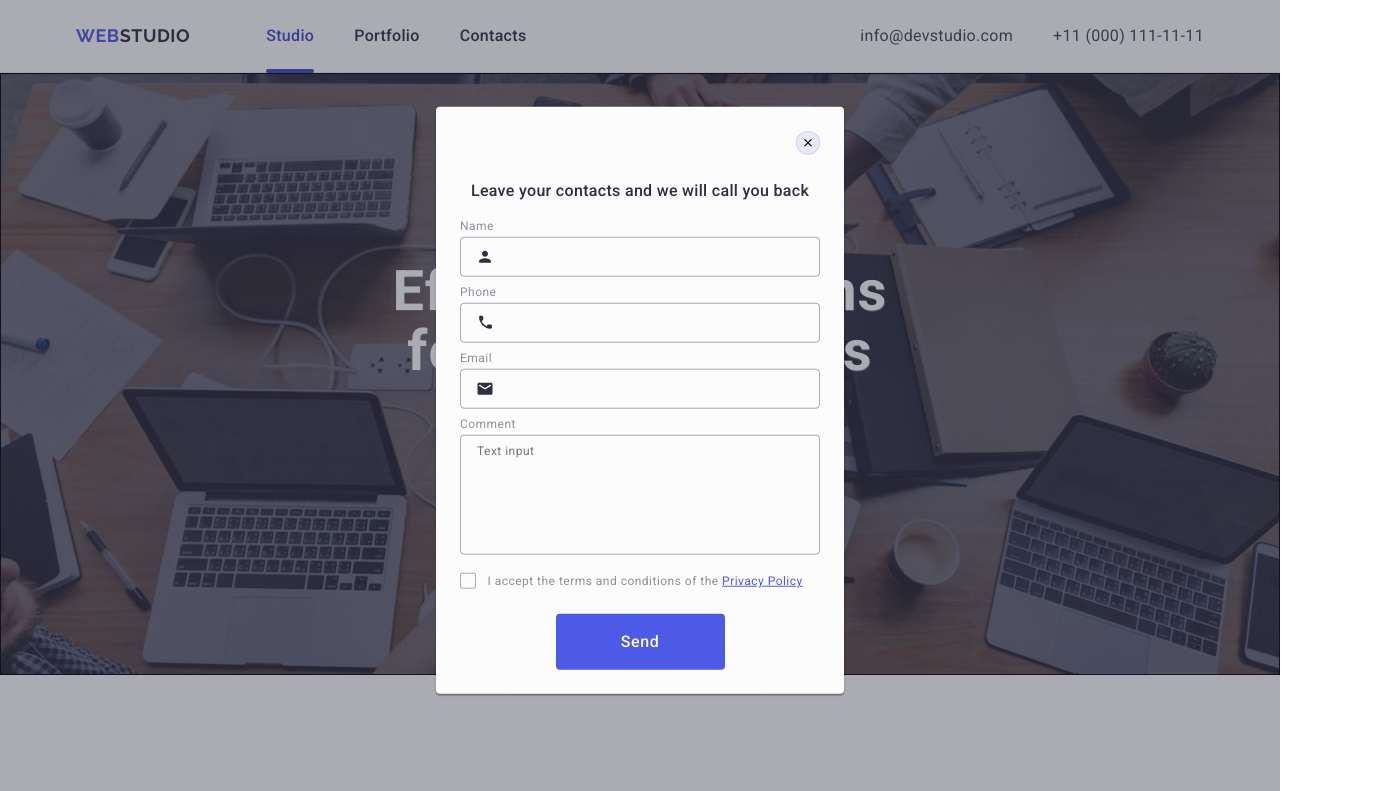
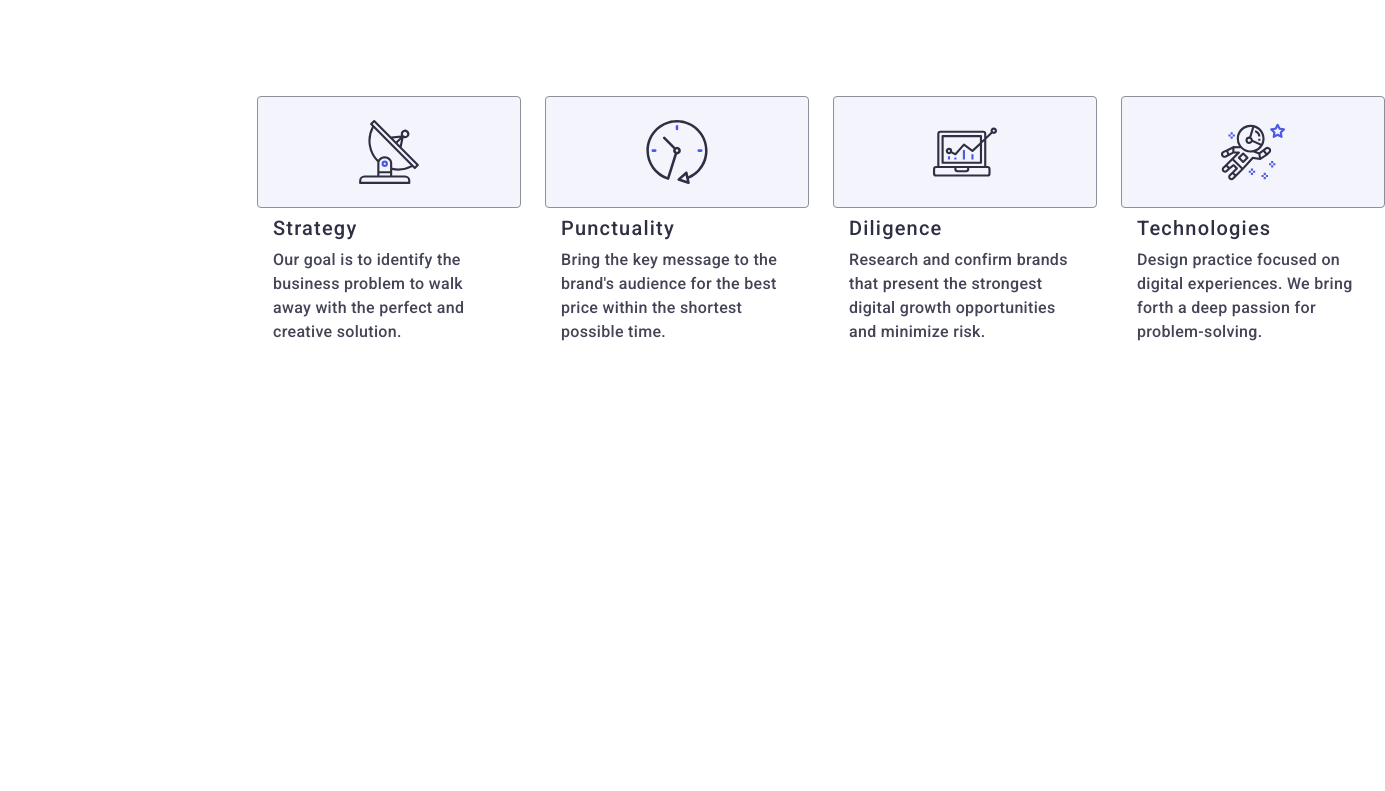
Before and after one commit to lenor4ik/goit-markup-hw-06, a plain HTML site: page index.html in a window 1280 px wide. Shown: the top 791 px of the page, 1385 px wide, since content can reach past the window. Drawn offline with nearby package versions, Linux system fonts and the light colour scheme.

Commit message:
dz-6-section 2

```diff
--- a/css/styles.css
+++ b/css/styles.css
@@ -47,9 +47,9 @@ ul {
     0px 2px 1px 0px rgba(46, 47, 66, 0.08);
 }
 .container {
-  width: 1158px;
+  /* width: 1158px; */
   margin: 0 auto;
-  padding: 0 15px;
+  /* padding: 0 15px; */
 }
 .header-navigation {
   display: flex;
@@ -193,19 +193,21 @@ ul {
 }
 
 .main-text {
-  padding: 120px 0;
+  padding: 96px 0;
 }
 
 .main-menu-list {
   display: flex;
-  gap: 24px;
+  flex-wrap: wrap;
+  gap: 72px;
 }
 .main-menu-item {
-  flex-basis: calc((100% - 72px) / 4);
+  /* flex-basis: calc((100% - 72px) / 4); */
+  width: 100%;
 }
 
 .menu-icon {
-  display: flex;
+  display: none;
   justify-content: center;
   align-items: center;
   width: 264px;
@@ -218,10 +220,11 @@ ul {
 
 .main-menu-name {
   color: #2e2f42;
-  font-size: 20px;
-  font-weight: 500;
-  line-height: 1.2;
-  letter-spacing: 0.02em;
+  font-size: 36px;
+  font-weight: 700;
+  line-height: 1.1;
+  text-align: center;
+  letter-spacing: 0.03em;
   margin-bottom: 8px;
 }
 
@@ -229,12 +232,15 @@ ul {
   color: #434455;
   font-size: 16px;
   line-height: 1.5;
+  font-weight: 500;
   letter-spacing: 0.02em;
+  padding-left: 16px;
+  padding-right: 16px;
 }
 
 .main-team {
   background: #f4f4fd;
-  padding: 120px 0;
+  padding: 96px 0;
 }
 
 .team-title-item {
@@ -730,3 +736,53 @@ ul {
   letter-spacing: 0.04em;
   margin: 0 auto;
 }
+
+@media screen and (min-width: 767px) {
+  .container {
+    max-width: 766px;
+  }
+
+  .main-menu-name {
+    text-align: start;
+    padding-left: 16px;
+  }
+
+  .main-menu-item {
+    flex-basis: calc((100% - 24px) / 2);
+  }
+
+  .main-menu-list {
+    gap: 72px 24px;
+  }
+}
+
+@media screen and (min-width: 1157px) {
+  /* .container { */
+  /* max-widthe: 1752px; */
+
+  .menu-icon {
+    display: flex;
+    justify-content: center;
+    align-items: center;
+    width: 264px;
+    height: 112px;
+    border: 1px solid #8e8f99;
+    border-radius: 4px;
+    background-color: #f4f4fd;
+    margin-bottom: 8px;
+  }
+
+  .main-menu-list {
+    flex-wrap: nowrap;
+    gap: 24px;
+  }
+  .main-menu-item {
+    flex-basis: calc((100% - 72px) / 4);
+  }
+  .main-menu-name {
+    font-size: 20px;
+    font-weight: 500;
+    line-height: 1.2;
+    letter-spacing: 0.06em;
+  }
+}
--- a/index.html
+++ b/index.html
@@ -20,7 +20,7 @@
     <link rel="stylesheet" href="./css/styles.css" />
   </head>
   <body>
-    <header class="header">
+    <!-- <header class="header">
       <div class="container header-container">
         <nav class="header-navigation">
           <a class="header-logo link" href="./index.html">
@@ -58,14 +58,14 @@
           </ul>
         </address>
       </div>
-    </header>
+    </header> -->
     <main>
-      <section class="main">
+      <!-- <section class="main">
         <div class="container main-text-container">
           <h1 class="main-title">Effective Solutions for Your Business</h1>
           <button class="main-order-btn" type="button">Order Service</button>
         </div>
-      </section>
+      </section> -->
       <section class="main-text">
         <div class="container">
           <h2 class="visually-hidden">text</h2>
@@ -121,7 +121,7 @@
           </ul>
         </div>
       </section>
-      <section class="main-team">
+      <!-- <section class="main-team">
         <div class="container">
           <h2 class="team-title">Our Team</h2>
           <ul class="team-title-list">
@@ -343,8 +343,8 @@
             </li>
           </ul>
         </div>
-      </section>
-      <section class="main-work">
+      </section> -->
+      <!-- <section class="main-work">
         <div class="container main-work-container">
           <h2 class="main-work-title">Our Portfolio</h2>
           <ul class="main-work-list">
@@ -450,9 +450,9 @@
             </li>
           </ul>
         </div>
-      </section>
+      </section> -->
     </main>
-    <footer class="footer">
+    <!-- <footer class="footer">
       <div class="container footer-cont">
         <div class="footer-contacts-logo">
           <a class="footer-logo link" href="./index.html">
@@ -512,8 +512,8 @@
           </form>
         </div>
       </div>
-    </footer>
-    <div class="backdrop is-open">
+    </footer> -->
+    <div class="backdrop">
       <div class="modal">
         <button class="modal-btn" type="button">
           <svg class="modal-icon-soc" width="8" height="8">
```
